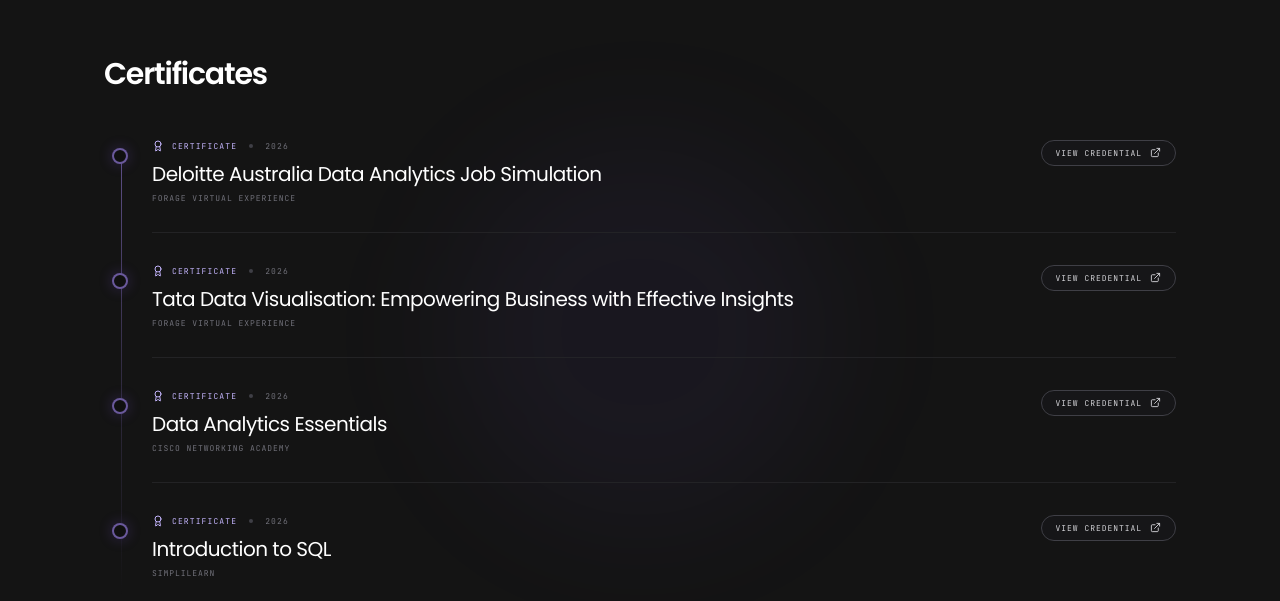
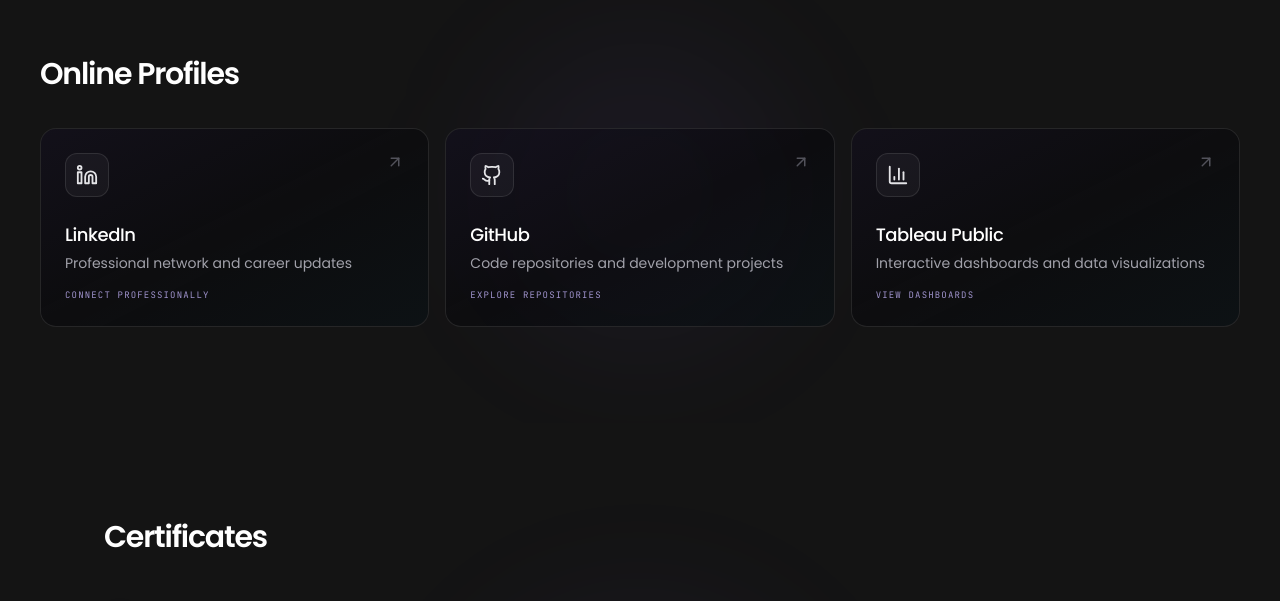
Before and after one commit to bhaskar-nb/portfolio, a Next.js app: page / in a window 1280 px wide. Shown: the part 4304-4905 px from the top of the page. Built offline with nearby package versions, Linux system fonts and the light colour scheme.

Commit message:
Add online profiles section to portfolio

```diff
--- a/app/page.tsx
+++ b/app/page.tsx
@@ -4,6 +4,7 @@ import ScrollProgress from "@/components/ScrollProgress";
 import Hero from "@/components/Hero";
 import About from "@/components/About";
 import Projects from "@/components/Projects";
+import OnlineProfiles from "@/components/OnlineProfiles";
 import Skills from "@/components/Skills";
 import Certifications from "@/components/Certifications";
 import Education from "@/components/Education";
@@ -24,6 +25,7 @@ export default function Home() {
         <SectionReveal><About /></SectionReveal>
         <Skills />
         <SectionReveal><Projects /></SectionReveal>
+        <SectionReveal><OnlineProfiles /></SectionReveal>
         <SectionReveal><Certifications /></SectionReveal>
         <SectionReveal><Education /></SectionReveal>
         <SectionReveal><Contact /></SectionReveal>
```
